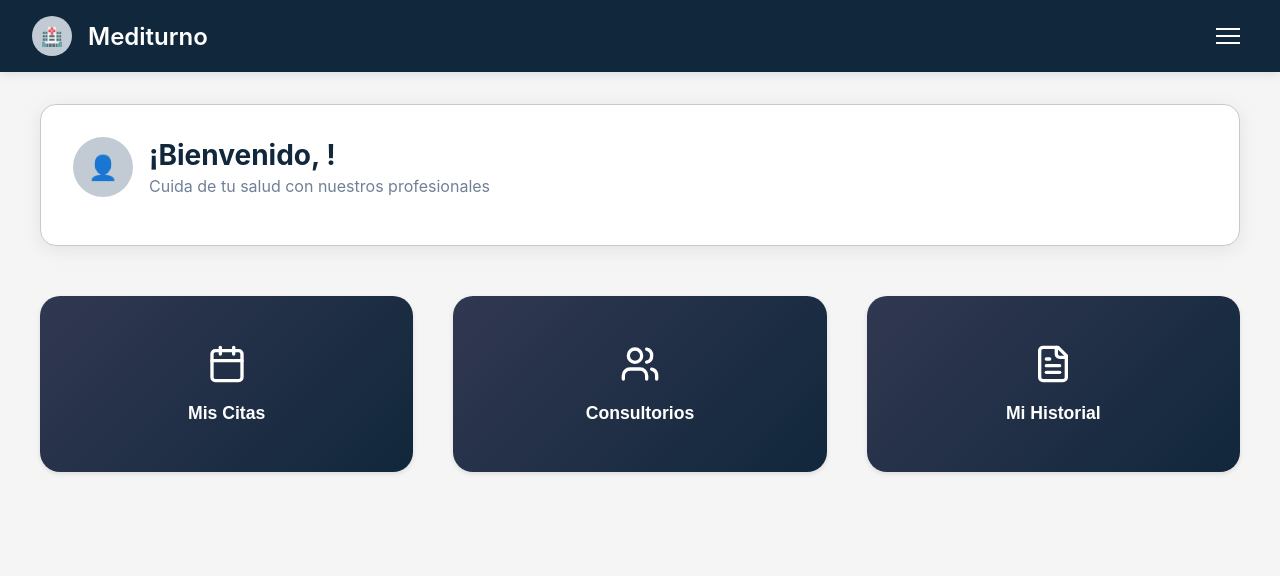
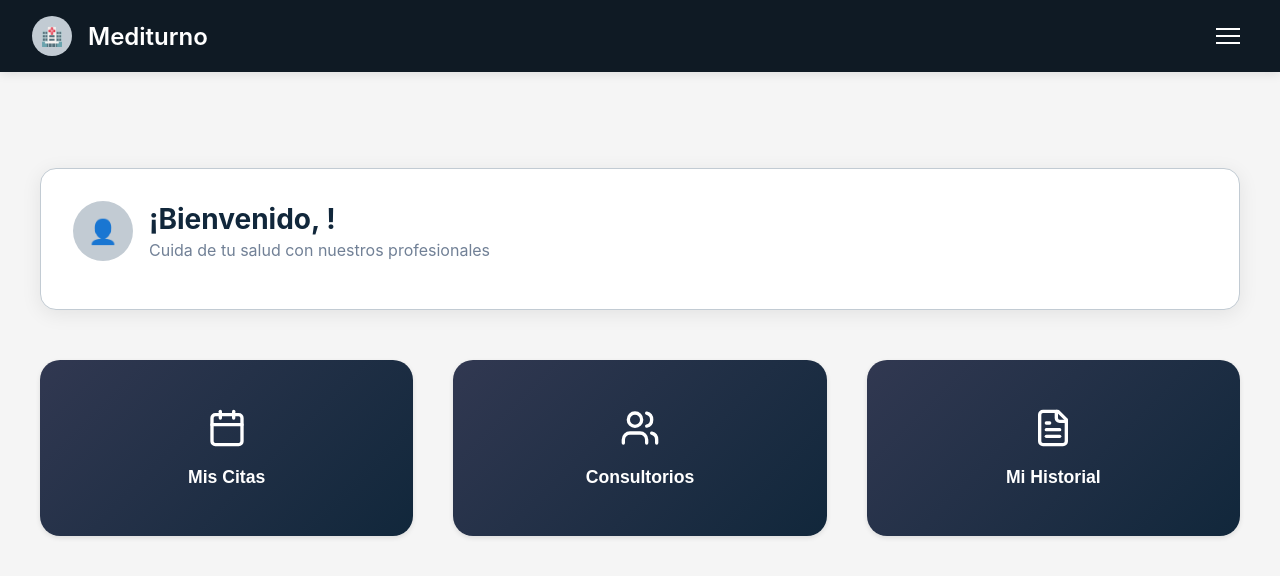
Before and after one commit to JUANFER187/healthcare-system, a React (Vite) app in the folder frontend/: page /dashboard in a window 1280 px wide. Shown: the top 576 px of the page. Built offline with nearby package versions, Linux system fonts and the light colour scheme; the HTML template or start-up script is replaced by a standard one.

Commit message:
Unificar header en toda la app.

```diff
--- a/frontend/src/components/Header.jsx
+++ b/frontend/src/components/Header.jsx
@@ -6,23 +6,27 @@ const Header = () => {
   const { user, logout } = useContext(AuthContext);
   const navigate = useNavigate();
   const [sidebarOpen, setSidebarOpen] = useState(false);
+  const [menuAnimation, setMenuAnimation] = useState(false);
   const [isHovered, setIsHovered] = useState(false);
 
+  // Paleta de colores
+  const colors = {
+    primary: '#F6F3ED',
+    secondary: '#C2CBD3',
+    accent: '#0f1a24ff',
+    lightText: '#6b7380ff'
+  };
+
   const toggleMenu = () => {
-    setSidebarOpen(!sidebarOpen);
+    const newState = !sidebarOpen;
+    setSidebarOpen(newState);
+    setMenuAnimation(newState);
   };
 
   const handleNavigation = (path) => {
     navigate(path);
     setSidebarOpen(false);
-  };
-
-  // Paleta de colores
-  const colors = {
-    primary: '#F6F3ED',
-    secondary: '#C2CBD3',
-    accent: '#313851',
-    lightText: '#6b7280'
+    setMenuAnimation(false);
   };
 
   return (
@@ -36,17 +40,32 @@ const Header = () => {
         alignItems: 'center',
         boxShadow: '0 2px 10px rgba(0,0,0,0.1)'
       }}>
+        <div style={{ display: 'flex', alignItems: 'center', gap: '1rem' }}>
+          <div style={{
+            width: '40px',
+            height: '40px',
+            backgroundColor: colors.secondary,
+            borderRadius: '50%',
+            display: 'flex',
+            alignItems: 'center',
+            justifyContent: 'center',
+            fontWeight: 'bold',
+            color: colors.accent,
+            fontSize: '18px'
+          }}>
+            🏥
+          </div>
           <h1 style={{
-          color: colors.primary,
-          margin: 0,
+            color: 'white',
             fontSize: '1.5rem',
             fontWeight: '600',
-          cursor: 'pointer'
-        }} onClick={() => navigate('/dashboard')}>
-          HealthCare System
+            margin: 0
+          }}>
+            Mediturno
           </h1>
+        </div>
 
-        {/* Botón Menú Hamburguesa */}
+        {/* Botón Menú Hamburguesa Animado */}
         <button
           onClick={toggleMenu}
           onMouseEnter={() => setIsHovered(true)}
@@ -61,6 +80,7 @@ const Header = () => {
             boxShadow: isHovered ? '0 0 10px rgba(255, 255, 255, 0.3)' : 'none'
           }}
         >
+          {/* El contenido de las 3 líneas se mantiene igual */}
           <div style={{
             width: '24px',
             height: '24px',
@@ -69,12 +89,12 @@ const Header = () => {
             {/* Línea superior */}
             <div style={{
               position: 'absolute',
-              top: sidebarOpen ? '11px' : '4px',
+              top: '4px',
               left: '0',
               width: '24px',
               height: '2px',
               backgroundColor: 'white',
-              transform: sidebarOpen ? 'rotate(45deg)' : 'none',
+              transform: menuAnimation ? 'rotate(45deg)' : 'none',
               transformOrigin: 'center',
               transition: 'all 0.3s ease'
             }}></div>
@@ -87,19 +107,19 @@ const Header = () => {
               width: '24px',
               height: '2px',
               backgroundColor: 'white',
-              opacity: sidebarOpen ? 0 : 1,
+              opacity: menuAnimation ? 0 : 1,
               transition: 'all 0.3s ease'
             }}></div>
 
             {/* Línea inferior */}
             <div style={{
               position: 'absolute',
-              top: sidebarOpen ? '11px' : '18px',
+              top: '18px',
               left: '0',
               width: '24px',
               height: '2px',
               backgroundColor: 'white',
-              transform: sidebarOpen ? 'rotate(-45deg)' : 'none',
+              transform: menuAnimation ? 'rotate(-45deg)' : 'none',
               transformOrigin: 'center',
               transition: 'all 0.3s ease'
             }}></div>
@@ -116,35 +136,36 @@ const Header = () => {
           width: '300px',
           height: '100vh',
           backgroundColor: colors.accent,
+          boxShadow: '-4px 0 20px rgba(0,0,0,0.3)',
           zIndex: 1000,
           padding: '2rem',
-          display: 'flex',
-          flexDirection: 'column',
-          boxShadow: '-5px 0 15px rgba(0,0,0,0.2)'
+          animation: 'slideInRight 0.3s ease'
         }}>
           <div style={{
             display: 'flex',
             flexDirection: 'column',
-            height: '100%',
-            gap: '2rem'
+            height: '100%'
           }}>
-            {/* Información del usuario */}
+            {/* Header del sidebar */}
             <div style={{
-              padding: '1rem',
-              backgroundColor: 'rgba(255,255,255,0.1)',
-              borderRadius: '8px',
-              color: 'white'
+              display: 'flex',
+              justifyContent: 'space-between',
+              alignItems: 'center',
+              marginBottom: '2rem'
             }}>
-              <h3 style={{ margin: '0 0 0.5rem 0', fontSize: '1.1rem' }}>
-                {user?.first_name} {user?.last_name}
-              </h3>
-              <p style={{ margin: '0 0 0.25rem 0', fontSize: '0.9rem', opacity: 0.8 }}>
-                {user?.email}
-              </p>
-              <p style={{ margin: 0, fontSize: '0.9rem', opacity: 0.8 }}>
-                {user?.user_type === 'professional' ? 'Profesional' : 'Paciente'}
-                {user?.specialty && ` • ${user.specialty}`}
-              </p>
+              <h3 style={{ color: 'white', margin: 0 }}>Menú</h3>
+              <button
+                onClick={toggleMenu}
+                style={{
+                  background: 'none',
+                  border: 'none',
+                  color: 'white',
+                  cursor: 'pointer',
+                  padding: '8px'
+                }}
+              >
+                <X size={20} />
+              </button>
             </div>
 
             {/* Opciones del menú */}
@@ -154,9 +175,7 @@ const Header = () => {
                 flexDirection: 'column',
                 gap: '0.5rem'
               }}>
-                <button
-                  onClick={() => handleNavigation('/perfil')}
-                  style={{
+                <button style={{
                   display: 'flex',
                   alignItems: 'center',
                   gap: '0.75rem',
@@ -167,14 +186,10 @@ const Header = () => {
                   color: 'white',
                   cursor: 'pointer',
                   transition: 'background-color 0.2s'
-                  }}
-                  onMouseEnter={(e) => e.target.style.backgroundColor = 'rgba(255,255,255,0.2)'}
-                  onMouseLeave={(e) => e.target.style.backgroundColor = 'rgba(255,255,255,0.1)'}
-                >
-                  <span style={{ fontSize: '1.2rem' }}>👤</span>
+                }}>
+                  <User size={20} />
                   Mi Perfil
                 </button>
-
                 <button
                   onClick={logout}
                   style={{
@@ -190,10 +205,8 @@ const Header = () => {
                     transition: 'background-color 0.2s',
                     marginTop: 'auto'
                   }}
-                  onMouseEnter={(e) => e.target.style.backgroundColor = 'rgba(239, 68, 68, 0.3)'}
-                  onMouseLeave={(e) => e.target.style.backgroundColor = 'rgba(239, 68, 68, 0.2)'}
                 >
-                  <span style={{ fontSize: '1.2rem' }}>🚪</span>
+                  <LogOut size={20} />
                   Cerrar Sesión
                 </button>
               </div>
--- a/frontend/src/pages/Dashboard.jsx
+++ b/frontend/src/pages/Dashboard.jsx
@@ -13,14 +13,12 @@ import {
   Users,
   FileText
 } from 'lucide-react';
+import Header from '../components/Header';
 
 
 
 const Dashboard = () => {
   const { user, logout } = useAuth();
-  const [sidebarOpen, setSidebarOpen] = useState(false);
-  const [menuAnimation, setMenuAnimation] = useState(false);
-  const [isHovered, setIsHovered] = useState(false);
   const [pendingAppointments, setPendingAppointments] = useState([]);
   const navigate = useNavigate();
 
@@ -110,101 +108,14 @@ const Dashboard = () => {
 
   return (
     <>
-      {/* Header */}
-      <header style={{
-        backgroundColor: colors.accent,
-        padding: '1rem 2rem',
-        display: 'flex',
-        justifyContent: 'space-between',
-        alignItems: 'center',
-        boxShadow: '0 2px 10px rgba(0,0,0,0.1)'
-      }}>
-        <div style={{ display: 'flex', alignItems: 'center', gap: '1rem' }}>
-          <div style={{
-            width: '40px',
-            height: '40px',
-            backgroundColor: colors.secondary,
-            borderRadius: '50%',
-            display: 'flex',
-            alignItems: 'center',
-            justifyContent: 'center',
-            fontWeight: 'bold',
-            color: colors.accent,
-            fontSize: '18px'
-          }}>
-            🏥
-          </div>
-          <h1 style={{
-            color: 'white',
-            fontSize: '1.5rem',
-            fontWeight: '600',
-            margin: 0
-          }}>
-            Mediturno
-          </h1>
-        </div>
+      <Header />  {/* ← AGREGAR ESTO */}
 
-        {/* Botón Menú Hamburguesa Animado */}
-        <button
-          onClick={toggleMenu}
-          onMouseEnter={() => setIsHovered(true)}
-          onMouseLeave={() => setIsHovered(false)}
-          style={{
-            background: isHovered ? 'rgba(255, 255, 255, 0.1)' : 'none',
-            border: 'none',
-            cursor: 'pointer',
-            padding: '8px',
-            borderRadius: '8px',
-            transition: 'all 0.3s ease',
-            boxShadow: isHovered ? '0 0 10px rgba(255, 255, 255, 0.3)' : 'none'
-          }}
-        >
-          {/* El contenido de las 3 líneas se mantiene igual */}
-          <div style={{
-            width: '24px',
-            height: '24px',
-            position: 'relative'
-          }}>
-            {/* Línea superior */}
-            <div style={{
-              position: 'absolute',
-              top: '4px',
-              left: '0',
-              width: '24px',
-              height: '2px',
-              backgroundColor: 'white',
-              transform: menuAnimation ? 'rotate(45deg)' : 'none',
-              transformOrigin: 'center',
-              transition: 'all 0.3s ease'
-            }}></div>
-
-            {/* Línea media */}
-            <div style={{
-              position: 'absolute',
-              top: '11px',
-              left: '0',
-              width: '24px',
-              height: '2px',
-              backgroundColor: 'white',
-              opacity: menuAnimation ? 0 : 1,
-              transition: 'all 0.3s ease'
-            }}></div>
-
-            {/* Línea inferior */}
-            <div style={{
-              position: 'absolute',
-              top: '18px',
-              left: '0',
-              width: '24px',
-              height: '2px',
-              backgroundColor: 'white',
-              transform: menuAnimation ? 'rotate(-45deg)' : 'none',
-              transformOrigin: 'center',
-              transition: 'all 0.3s ease'
-            }}></div>
-          </div>
-        </button>
-      </header>
+      {/* Contenido Principal */}
+      <main style={{
+        padding: '2rem',
+        maxWidth: '1200px',
+        margin: '0 auto',
+      }}></main>
 
       {/* Contenido Principal */}
       <main style={{
@@ -640,110 +551,8 @@ const Dashboard = () => {
           </div>
         </div>
 )}
-      {/* Sidebar Menu */}
-      {sidebarOpen && (
-        <div style={{
-          position: 'fixed',
-          top: 0,
-          right: 0,
-          width: '300px',
-          height: '100vh',
-          backgroundColor: colors.accent,
-          boxShadow: '-4px 0 20px rgba(0,0,0,0.3)',
-          zIndex: 1000,
-          padding: '2rem',
-          animation: 'slideInRight 0.3s ease'
-        }}>
-          <div style={{
-            display: 'flex',
-            flexDirection: 'column',
-            height: '100%'
-          }}>
-            {/* Header del sidebar */}
-            <div style={{
-              display: 'flex',
-              justifyContent: 'space-between',
-              alignItems: 'center',
-              marginBottom: '2rem'
-            }}>
-              <h3 style={{ color: 'white', margin: 0 }}>Menú</h3>
-              <button
-                onClick={toggleMenu}
-                style={{
-                  background: 'none',
-                  border: 'none',
-                  color: 'white',
-                  cursor: 'pointer',
-                  padding: '8px'
-                }}
-              >
-                <X size={20} />
-              </button>
-            </div>
 
-            {/* Opciones del menú */}
-            <nav style={{ flex: 1 }}>
-              <div style={{
-                display: 'flex',
-                flexDirection: 'column',
-                gap: '0.5rem'
-              }}>
-                <button style={{
-                  display: 'flex',
-                  alignItems: 'center',
-                  gap: '0.75rem',
-                  padding: '0.75rem 1rem',
-                  backgroundColor: 'rgba(255,255,255,0.1)',
-                  border: 'none',
-                  borderRadius: '8px',
-                  color: 'white',
-                  cursor: 'pointer',
-                  transition: 'background-color 0.2s'
-                }}>
-                  <User size={20} />
-                  Mi Perfil
-                </button>
-                <button
-                  onClick={logout}
-                  style={{
-                    display: 'flex',
-                    alignItems: 'center',
-                    gap: '0.75rem',
-                    padding: '0.75rem 1rem',
-                    backgroundColor: 'rgba(239, 68, 68, 0.2)',
-                    border: 'none',
-                    borderRadius: '8px',
-                    color: '#FECACA',
-                    cursor: 'pointer',
-                    transition: 'background-color 0.2s',
-                    marginTop: 'auto'
-                  }}
-                >
-                  <LogOut size={20} />
-                  Cerrar Sesión
-                </button>
-              </div>
-            </nav>
-          </div>
-        </div>
-      )}
       </main>
-
-      {/* Overlay para cerrar sidebar */}
-      {sidebarOpen && (
-        <div
-          onClick={toggleMenu}
-          style={{
-            position: 'fixed',
-            top: 0,
-            left: 0,
-            width: '100vw',
-            height: '100vh',
-            backgroundColor: 'rgba(0,0,0,0.5)',
-            zIndex: 999
-          }}
-        ></div>
-      )}
 
       <style jsx>{`
         @keyframes slideInRight {
```
Lines whose indentation alone changed are shown as unchanged.
